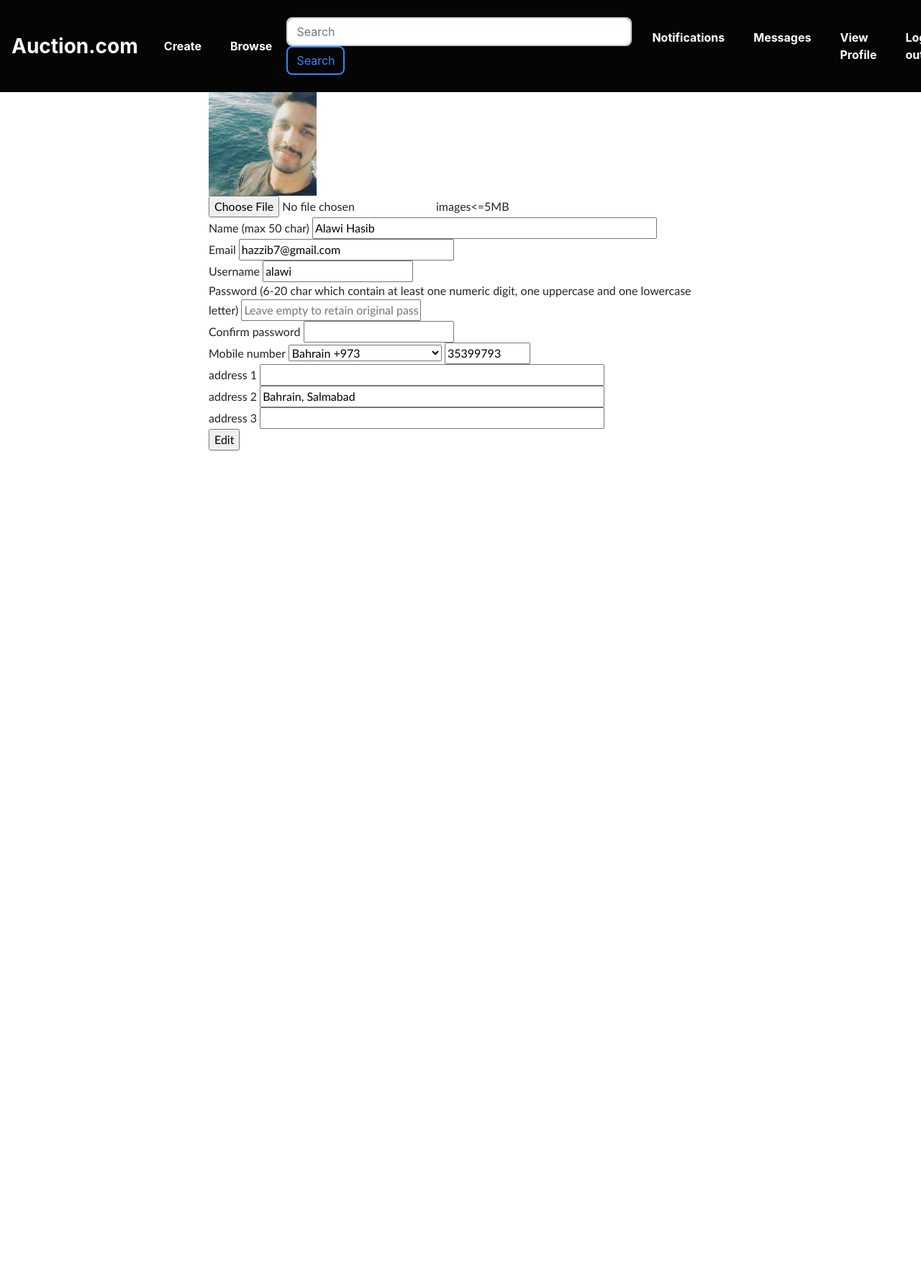
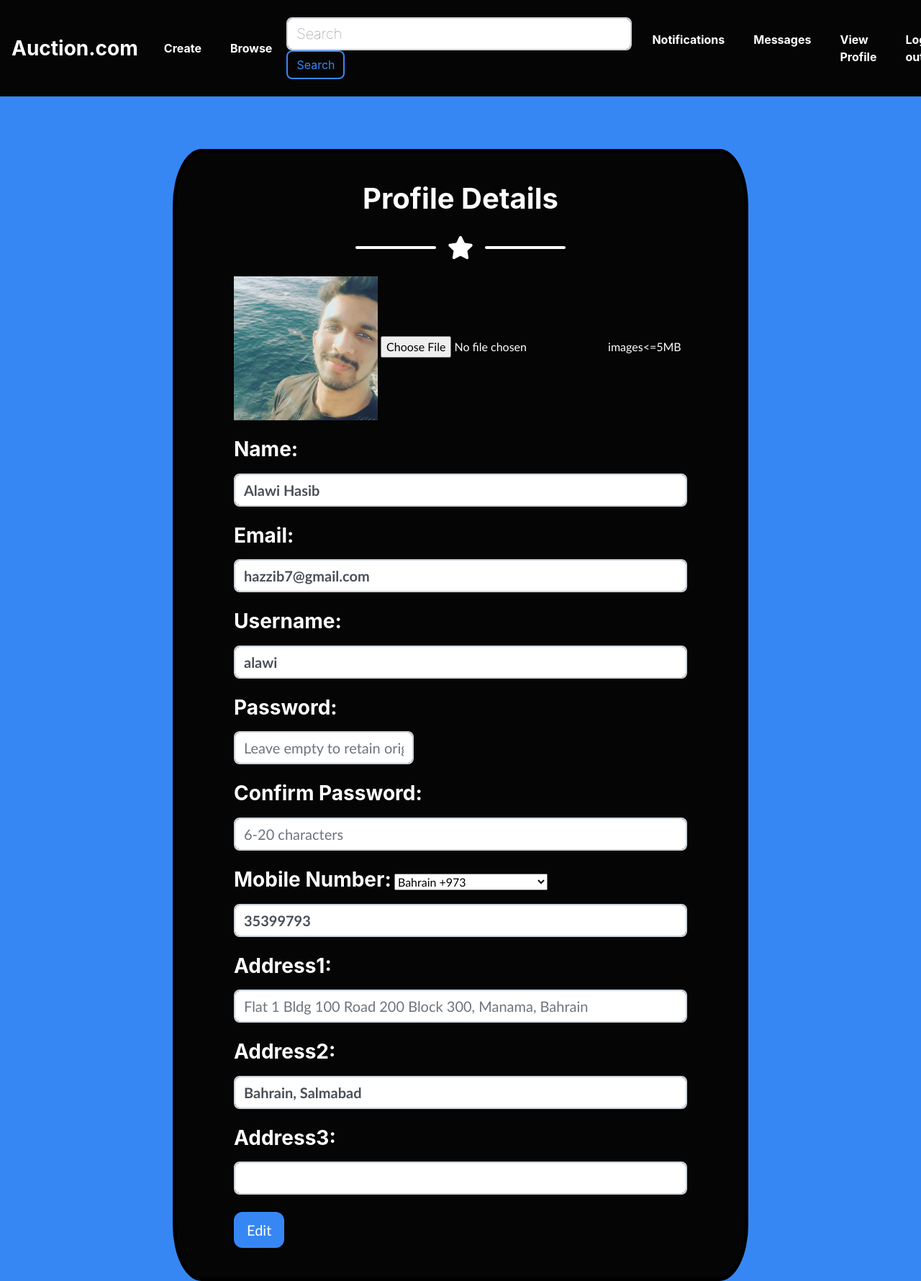
Before and after one commit to adarshsc2000/AuctionWebsite, a PHP site: page /profile.php in a window 1280 px wide. Shown: the whole page at 72% size. Before the commit the page ends 626 px from the top, so only its background shows below. Run offline with PHP 8.4, Linux system fonts and the light colour scheme; the visitor is signed in with stand-in values (Sample User, id 1); data comes from the database, SQL or seed files in the repository; some libraries are stand-ins or nearby versions; some web fonts are replaced.

Commit message:
view profile edited

```diff
--- a/profile.php
+++ b/profile.php
@@ -39,6 +39,41 @@ try{
 
 ?>
 <head>
+
+<?php //changes i made ?>
+    <style>
+    #profile {
+        margin-top:135px;
+        margin-left:auto;
+        margin-right:auto;
+        width:800px;
+        padding:80px;
+        padding-bottom: 25px;
+        padding-top: 40px;
+        border-radius: 5%;
+        border: 5px solid black;
+    }
+    .submit {
+      text-align: center;
+    }
+    .profile {
+      font-size: 25px;
+    }
+    .form-control {
+      font-size: 20px;
+      font-weight: bolder;
+    }
+    .form-control::placeholder {
+      font-weight: 50;
+    }
+    .profile-pic{
+      width:200px;
+      height:200px;
+      align-self: auto;
+    }
+    </style>
+<?php //changes i made ?>
+
   <script>
 <?php
 echo "username='".$username."'\n";
@@ -321,29 +356,41 @@ MAX_FILE_SIZE=5000000;   //5MB
     }
   </script>
 </head>
-<body>
-  <div style="margin-top:50px; margin-left:auto; margin-right:auto; width:700px;">
+<body class='bg-primary'>
+  <div class='bg-secondary text-white container align-items-center' id='profile'>
+  <noscript><h1><b>Please enable JavaScript or use another browser for better user experience</b></h1></noscript>
+
+    <div class="container d-flex align-items-center flex-column">
+        <!-- Masthead Heading-->
+        <h1 class="masthead-heading login">Profile Details</h1>
+        <!-- Icon Divider-->
+        <div class="divider-custom divider-light">
+            <div class="divider-custom-line"></div>
+            <div class="divider-custom-icon"><i class="fas fa-star"></i></div>
+            <div class="divider-custom-line"></div>
+        </div>
+    </div>
+
   <form onSubmit="return checkeditedInputs();" method='post' action='updateProfile.php'  enctype="multipart/form-data">
-    <img src='uploadedfiles/<?php echo $profile_pic; ?>' alt='profilepic' width='150' height='150' ><br>
+    <img src='uploadedfiles/<?php echo $profile_pic; ?>'  class= 'profile-pic' alt='profilepic' >
+    <input type="file" name="picfile" id='fileUpload'><span>images<=5MB</span><br><br>
 
-    <input type="file" name="picfile" id='fileUpload'><span>images<=5MB</span><br>
+    <label><h3>Name:</h3></label>
+    <input class='form-control' type='text' name='name' placeholder="maximum 50 characters" onkeyup="checkFN(this.value)" size='50' value='<?php echo $name; ?>' required><span id='name_msg'></span><br>
 
-    Name (max 50 char)
-    <input type='text' name='name' onkeyup="checkFN(this.value)" size='50' value='<?php echo $name; ?>' required><span id='name_msg'></span><br>
+    <label><h3>Email:</h3></label>
+    <input class='form-control' type='text' name='email' placeholder="abc@example.com (30 characters max)" onkeyup="checkMAIL(this.value)" size='30' value='<?php echo $email; ?>' required><span id='mail_msg'></span><br>
 
-    Email
-    <input type='text' name='email' onkeyup="checkMAIL(this.value)" size='30' value='<?php echo $email; ?>' required><span id='mail_msg'></span><br>
+    <label><h3>Username:</h3></label>
+    <input class='form-control' type='text' name='username' placeholder="5-20 characters" onkeyup="checkUN(this.value)" size='20' value='<?php echo $username; ?>' required><span id='reg_username_msg'></span><br>
 
-    Username
-    <input type='text' name='username' onkeyup="checkUN(this.value)" size='20' value='<?php echo $username; ?>' required><span id='reg_username_msg'></span><br>
+    <label><h3>Password:</h3></label>
+    <input class='form-control' type='password' name='password' placeholder='Leave empty to retain original password' onkeyup="checkPWD(this.value)" size='20' value=''  style="width:250px;"><span id='reg_pwd_msg'></span><br>
 
-    Password (6-20 char which contain at least one numeric digit, one uppercase and one lowercase letter)
-    <input type='password' name='password' onkeyup="checkPWD(this.value)" size='20' value='' placeholder='Leave empty to retain original password' style="width:250px;"><span id='reg_pwd_msg'></span><br>
-
-    Confirm password
-    <input type='password' name='cnfm_password' onkeyup="confirmPWD(this.value)" size='20' value=''><span id='cfmpwd_msg'></span><br>
-  Mobile number
-    <select name="country_code" onchange="checkMBL(document.forms[0].mobile.value)" required >
+    <label><h3>Confirm Password:</h3></label>
+    <input class='form-control' type='password' name='cnfm_password' placeholder="6-20 characters" onkeyup="confirmPWD(this.value)" size='20' value=''><span id='cfmpwd_msg'></span><br>
+  <label><h3>Mobile Number:</h3></label>
+    <select  name="country_code" onchange="checkMBL(document.forms[0].mobile.value)" required >
     <?php
     if ($country=="Bahrain") {
       ?>
@@ -368,15 +415,15 @@ MAX_FILE_SIZE=5000000;   //5MB
     }
     ?>
     </select>
-    <input type='text' name='mobile' onkeyup="checkMBL(this.value)" size='10' value='<?php echo $contact_num; ?>' required><span id='mobile_msg'></span><br>
-    address 1
-    <input type='text' name='address1' onkeyup="checkAddr(this.value)" size='50' value='<?php echo $userAddrs[0]['ADDRESS']; ?>' required><span id='addr_msg'></span><br>
-    address 2
-    <input type='text' name='address2' onkeyup="checkAddr(this.value)" size='50' value='<?php echo $userAddrs[1]['ADDRESS']; ?>'><span id='addr_msg'></span><br>
-    address 3
-    <input type='text' name='address3' onkeyup="checkAddr(this.value)" size='50' value='<?php echo $userAddrs[2]['ADDRESS']; ?>'><span id='addr_msg'></span><br>
+    <input class='form-control' type='text' name='mobile' onkeyup="checkMBL(this.value)" size='10' value='<?php echo $contact_num; ?>' required><span id='mobile_msg'></span><br>
+    <label><h3>Address1:</h3></label>
+    <input class='form-control' type='text' name='address1' placeholder="Flat 1 Bldg 100 Road 200 Block 300, Manama, Bahrain" onkeyup="checkAddr(this.value)" size='50' value='<?php echo $userAddrs[0]['ADDRESS']; ?>' required><span id='addr_msg'></span><br>
+    <label><h3>Address2:</h3></label>
+    <input class='form-control' type='text' name='address2' onkeyup="checkAddr(this.value)" size='50' value='<?php echo $userAddrs[1]['ADDRESS']; ?>'><span id='addr_msg'></span><br>
+    <label><h3>Address3:</h3></label>
+    <input class='form-control' type='text' name='address3' onkeyup="checkAddr(this.value)" size='50' value='<?php echo $userAddrs[2]['ADDRESS']; ?>'><span id='addr_msg'></span><br>
     <input type='hidden' name='JSEnabled' value='false'>
-    <input type='submit' name='edit_user' value='Edit'>
+    <input class='btn btn-lg btn-primary' type='submit' name='edit_user' value='Edit'>
   </form>
 
   </div>
```
